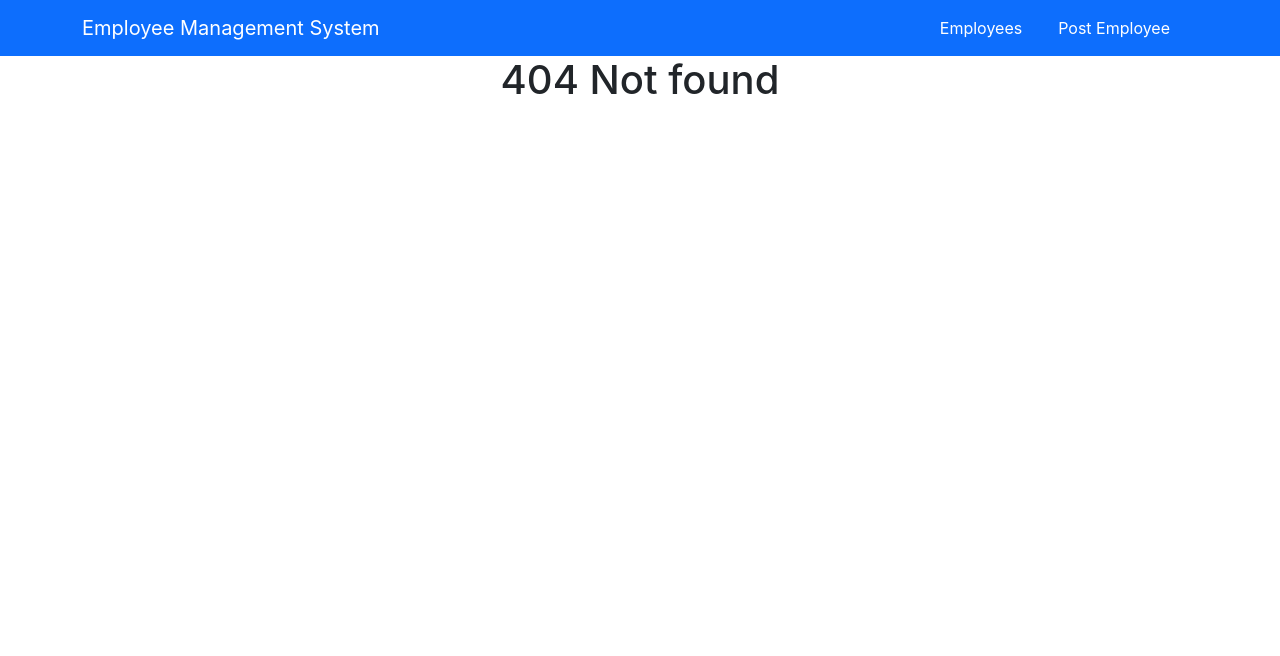
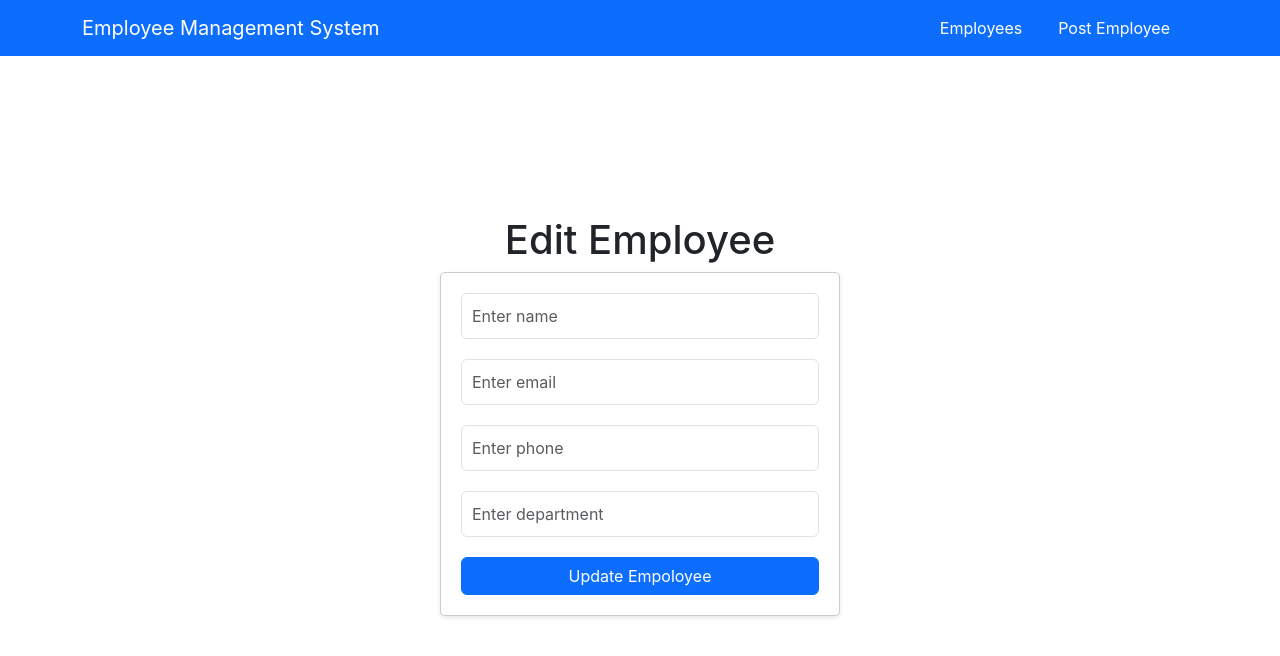
Before and after one commit to TranVanNghia170735/employeeweb, a React (Create React App) app: page /employee/1 in a window 1280 px wide. Before the commit this address had no page. Shown: the top 656 px of the page. Built offline with nearby package versions, Linux system fonts and the light colour scheme; no server answers.

Commit message:
Creating Update Employee Page With Form & API

```diff
--- a/src/App.js
+++ b/src/App.js
@@ -3,6 +3,7 @@
 
 import Dashboard from "./pages/dashboard/Dashboard";
 import PostUser from "./pages/employee/PostUser";
+import UpdateUser from "./pages/employee/UpdateUser";
 import Header from "./pages/header/Header";
 import NoMatch from "./pages/noMatch/NoMatch";
 
@@ -14,6 +15,7 @@
             <Routes>
                <Route path="/" element={<Dashboard />} />
                <Route path="/employee" element={<PostUser />} />
+               <Route path="/employee/:id" element={<UpdateUser />} />
                <Route path="*" element={<NoMatch />} />
             </Routes>
          </>
--- a/src/pages/dashboard/Dashboard.js
+++ b/src/pages/dashboard/Dashboard.js
@@ -1,8 +1,10 @@
 import { useEffect, useState } from "react";
 import { Button, Col, Container, Row, Table } from "react-bootstrap";
+import { useNavigate } from "react-router-dom";
 
 const Dashboard = () => {
    const [employees, setEmployees] = useState([]);
+   const navigate = useNavigate();
    useEffect(() => {
       const fetchEmployees = async () => {
          try {
@@ -26,6 +28,9 @@
       } catch (error) {
          console.log("Error deleting employee:", error.message);
       }
+   };
+   const handleUpdate = (employeeId) => {
+      navigate(`/employee/${employeeId}`);
    };
 
    return (
@@ -52,7 +57,10 @@
                               <td>{employee.phone}</td>
                               <td>{employee.department}</td>
                               <td>
-                                 <Button variant="outline-secondary">Update</Button> {""}
+                                 <Button variant="outline-secondary" onClick={() => handleUpdate(employee.id)}>
+                                    Update
+                                 </Button>
+
                                  <Button variant="outline-danger" onClick={() => handleDelete(employee.id)}>
                                     Delete
                                  </Button>
--- /dev/null
+++ b/src/pages/employee/UpdateUser.css
@@ -0,0 +1,23 @@
+.center-form {
+   display: flex;
+   flex-direction: column;
+   justify-content: center;
+   align-items: center;
+   height: 90vh;
+}
+
+.center-form form {
+   max-width: 400px;
+   width: 100%;
+   padding: 20px;
+   border: 1px solid #ccc;
+   border-radius: 5px;
+   background-color: #fff;
+   box-shadow: 0 2px 4px rgba(0, 0, 0, 0.1);
+   text-align: center;
+}
+
+.center-form Form .form-control {
+   margin-bottom: 20px;
+   padding: 10px;
+}
--- /dev/null
+++ b/src/pages/employee/UpdateUser.js
@@ -0,0 +1,92 @@
+import { useEffect, useState } from "react";
+import { Button, Form } from "react-bootstrap";
+import { useParams } from "react-router-dom";
+
+const UpdateUser = () => {
+   const { id } = useParams();
+
+   const [formData, setFormData] = useState({
+      name: "",
+      email: "",
+      phone: "",
+      department: "",
+   });
+
+   const handleInputChange = (e) => {
+      const { name, value } = e.target;
+      setFormData((prevData) => ({
+         ...prevData,
+         [name]: value,
+      }));
+   };
+
+   useEffect(() => {
+      const fetchEmployee = async () => {
+         try {
+            const response = await fetch(`http://localhost:8080/api/employee/${id}`);
+            const data = await response.json();
+            setFormData({
+               name: data.name,
+               email: data.email,
+               phone: data.phone,
+               department: data.department,
+            });
+         } catch (error) {
+            console.log("Error fetching employee:", error.message);
+         }
+      };
+
+      fetchEmployee();
+   }, [id]);
+
+   return (
+      <>
+         <div className="center-form">
+            <h1>Edit Employee</h1>
+            <Form>
+               <Form.Group controlId="formBasicName">
+                  <Form.Control
+                     type="text"
+                     name="name"
+                     placeholder="Enter name"
+                     value={formData.name}
+                     onChange={handleInputChange}
+                  />
+               </Form.Group>
+               <Form.Group controlId="formBasicEmail">
+                  <Form.Control
+                     type="email"
+                     name="email"
+                     placeholder="Enter email"
+                     value={formData.email}
+                     onChange={handleInputChange}
+                  />
+               </Form.Group>
+               <Form.Group controlId="formBasicPhone">
+                  <Form.Control
+                     type="text"
+                     name="phone"
+                     placeholder="Enter phone"
+                     value={formData.phone}
+                     onChange={handleInputChange}
+                  />
+               </Form.Group>
+               <Form.Group controlId="formBasicDepartment">
+                  <Form.Control
+                     type="text"
+                     name="department"
+                     placeholder="Enter department"
+                     value={formData.department}
+                     onChange={handleInputChange}
+                  />
+               </Form.Group>
+               <Button variant="primary" type="submit" className="w-100">
+                  Update Empoloyee
+               </Button>
+            </Form>
+         </div>
+      </>
+   );
+};
+
+export default UpdateUser;
```
